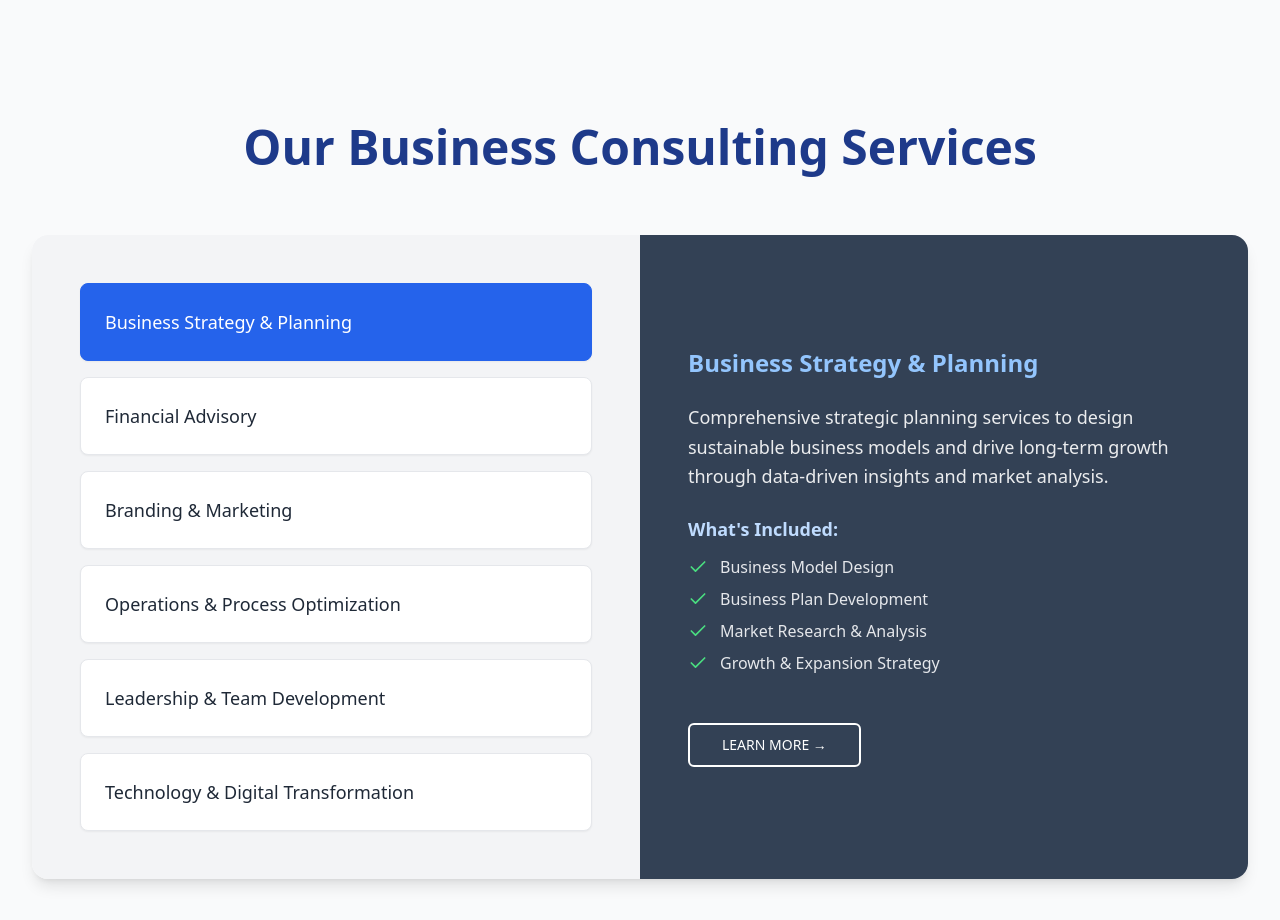
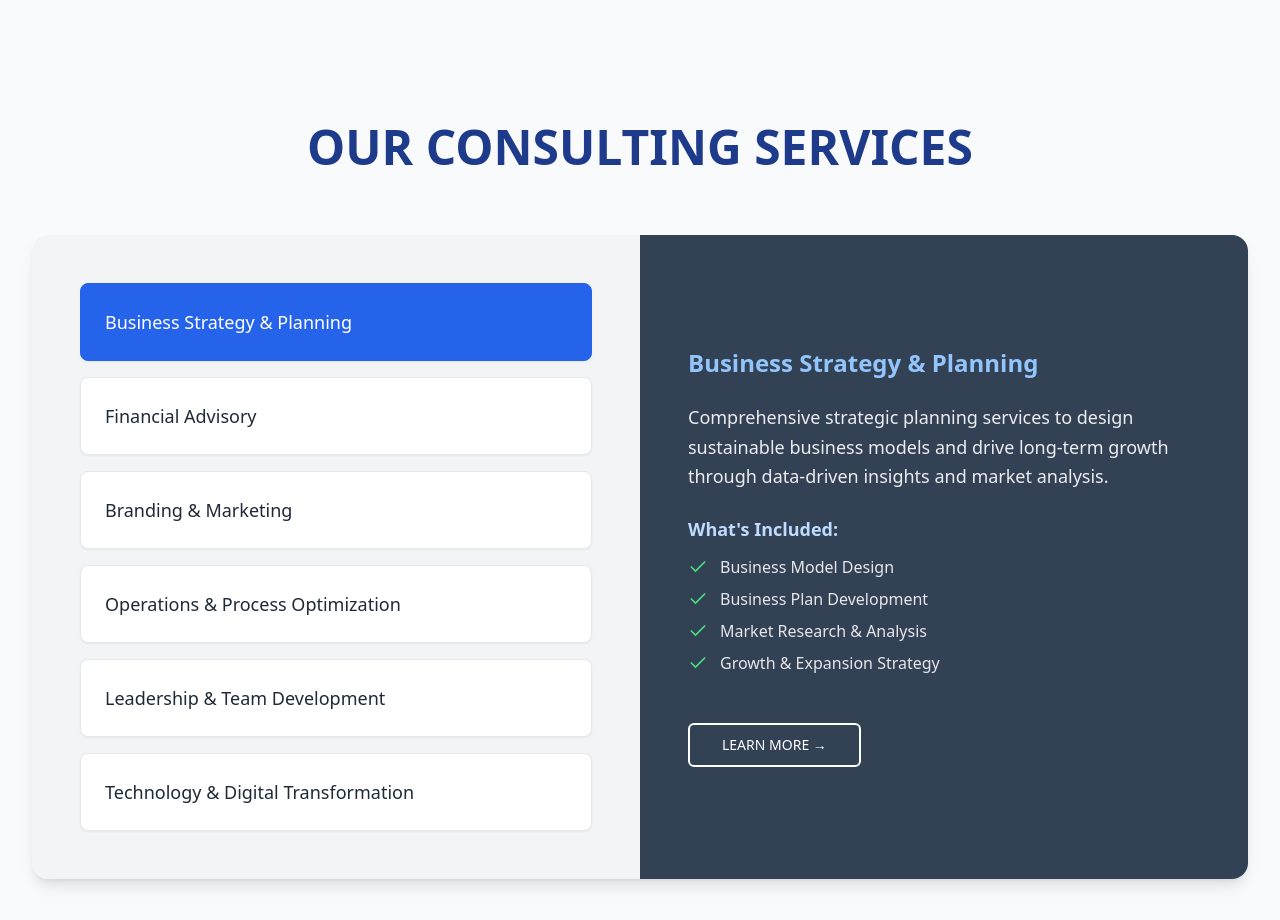
Before and after one commit to DECODERS-HUB/decoders-hub, a React (Vite) app: page / in a window 1280 px wide. Shown: the part 1100-2020 px from the top of the page. Built offline with nearby package versions, Linux system fonts and the light colour scheme; no server answers; the database is empty; a web font is replaced by a local one.

Commit message:
Update ServicesSection.tsx

```diff
--- a/src/components/sections/ServicesSection.tsx
+++ b/src/components/sections/ServicesSection.tsx
@@ -83,7 +83,7 @@ const ServicesSection = () => {
     <section className="py-32 bg-gray-50">
       <div className="container-custom">
         <h2 className="text-4xl md:text-5xl font-bold text-blue-900 mb-16 text-center">
-          Our Business Consulting Services
+          OUR CONSULTING SERVICES
         </h2>
 
         <div className="grid lg:grid-cols-2 gap-0 bg-white rounded-2xl overflow-hidden shadow-lg">
```
